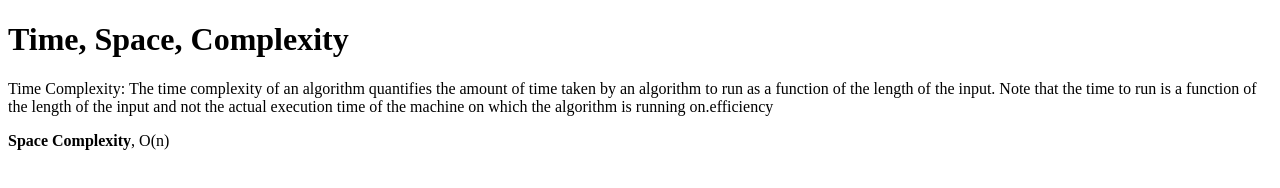
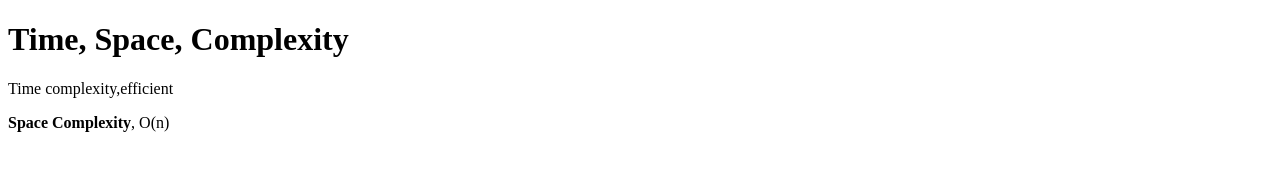
Before and after one commit to acciojob/time-and-space-complexity-navysai1419, a website: page main.html in a window 1280 px wide. Drawn offline with Linux system fonts and the light colour scheme.

Commit message:
created a submission

```diff
--- a/main.html
+++ b/main.html
@@ -8,7 +8,7 @@
 
 <body>
 	<h1>Time, Space, Complexity</h1>
-	<p>Time Complexity: The time complexity of an algorithm quantifies the amount of time taken by an algorithm to run as a function of the length of the input. Note that the time to run is a function of the length of the input and not the actual execution time of the machine on which the algorithm is running on.efficiency </p>
+	<p>Time complexity,efficient </p>
 	<p><b>Space Complexity</b>, O(n)</p>
 	<!-- the entire body must be written by student -->
     <script type="text/javascript" src="./script.js">
```
